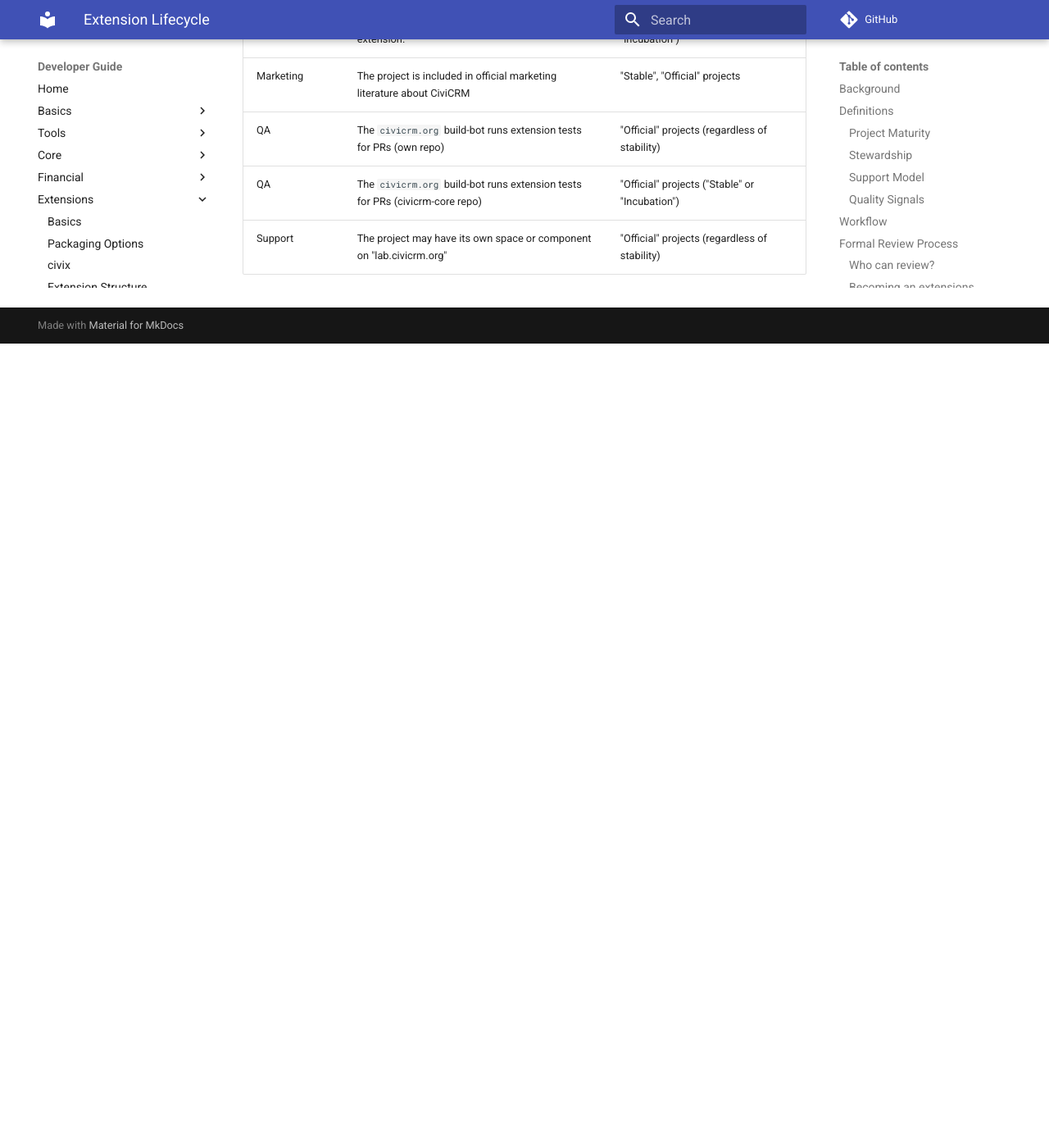
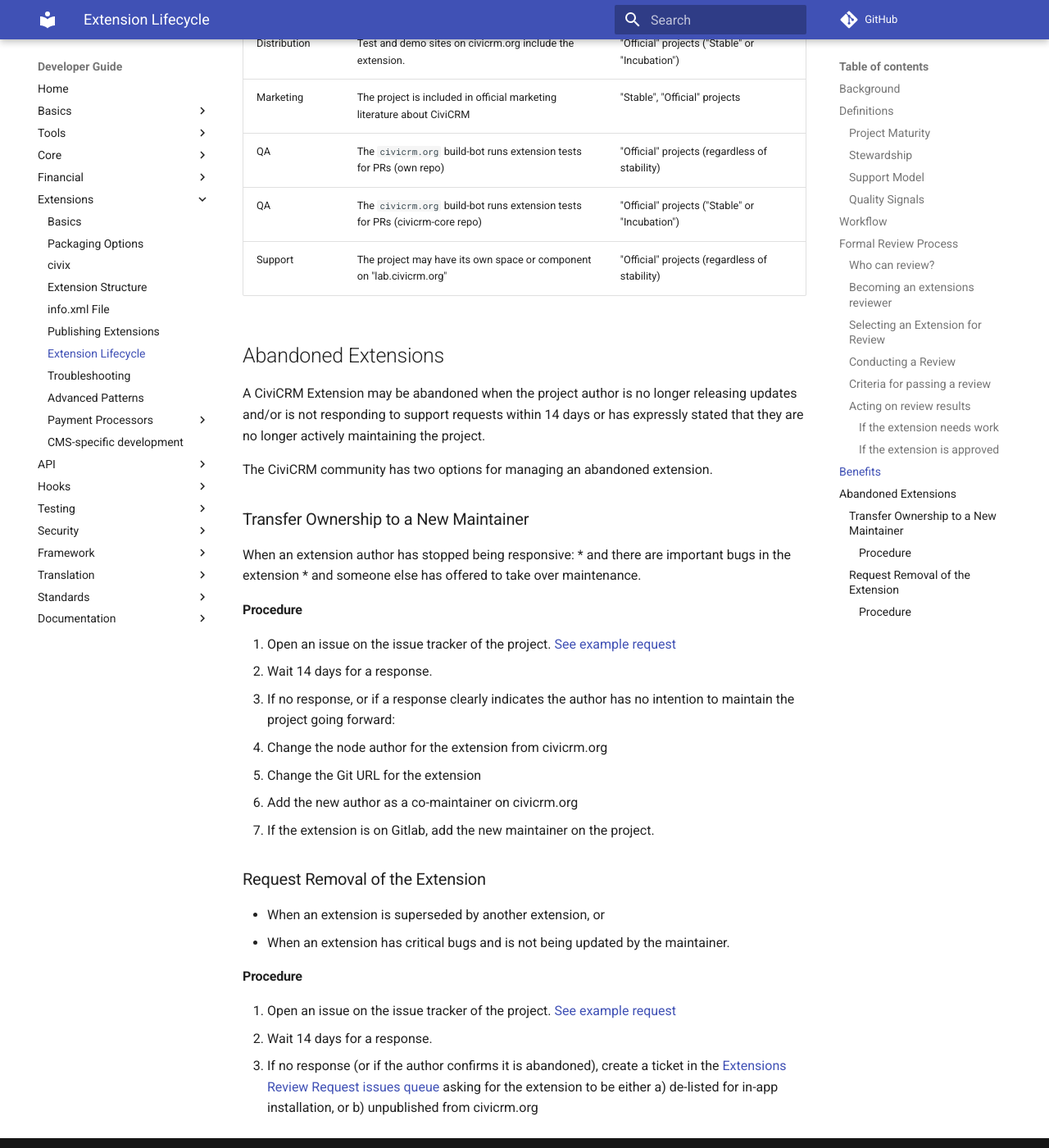
Before and after one commit to civicrm/civicrm-dev-docs, an MkDocs documentation site: the page built from docs/extensions/lifecycle.md, in a window 1280 px wide and 1400 px high, scrolled down 10773 px. Shown: the whole window at 82% size. Built offline with MkDocs 1.6.1 and Material for MkDocs 9.7.7, drawn with Linux system fonts in a browser that asks for light colours; comment, search, counter and statistics services are not loaded; old or Windows-style settings are respelled for this version of MkDocs; before the commit the page ends 11192 px from its top, so only the background shows below that; some of the changed text lies outside the part shown.

Commit message:
CIVICRM-1375 Incorporate Abandoned Extensions process

```diff
--- a/docs/extensions/lifecycle.md
+++ b/docs/extensions/lifecycle.md
@@ -1,10 +1,9 @@
 # Extension Life cycle
 
 !!! tip "Abandoned Extension Process"
-    Are you looking for information on the process handling abandoned extensions for CiviCRM?
-    The current process that the CiviCRM community use for handling abandoned or unmaintained extensions is [documented on GitLab](https://lab.civicrm.org/extensions/extensions-directory/wikis/extension-maintainer-transfer-process).
+    Are you looking for information on the process handling abandoned extensions for CiviCRM? See [Abandoned Extensions](#abandoned-extensions).
 
-This document describes the process of publishing extensions within the CiviCRM ecosystem.
+This document describes the process of publishing extensions within the CiviCRM ecosystem and reporting abandoned extensions.
 
 ## Background
 
@@ -102,7 +101,6 @@
 | Stable	| Official	| Formal Review (heavy)	| As above. *Additionally* FormalReview criteria are more detailed. Announce to a high-visibility medium. At least one reviewer must be a senior member of the core team.	| In app, go to "Add New" and choose the extension.
 | Deprecated	| Contributed	| Self-Assessment	| In `civicrm.org`, the author marks the "extension" node as deprecated and announce to a high-visibility medium.	| Locate the extension on the website. View a block which says, "Install Instructions", which includes drush/wp-cli commands.
 | Deprecated	| Official	| Informal Discussion	| The author announces intent to deprecate in a high-visibility medium. If discussion is persuasive and no alternative maintainer comes forward, a senior member of core team flags the project as official.	| Locate the extension on the website. View a block which says, "Install Instructions", which includes drush/wp-cli commands.
-
 
 ## Formal Review Process {:#formal-review}
 
@@ -249,3 +247,36 @@
 | QA	| The `civicrm.org` build-bot runs extension tests for PRs (own repo)	| "Official" projects (regardless of stability)
 | QA	| The `civicrm.org` build-bot runs extension tests for PRs (civicrm-core repo)	| "Official" projects ("Stable" or "Incubation")
 | Support	| The project may have its own space or component on "lab.civicrm.org"	| "Official" projects (regardless of stability)
+
+## Abandoned Extensions {:#abandoned-extensions}
+
+A CiviCRM Extension may be abandoned when the project author is no longer releasing updates and/or is not responding to support requests within 14 days or has expressly stated that they are no longer actively maintaining the project.
+
+The CiviCRM community has two options for managing an abandoned extension.
+
+### Transfer Ownership to a New Maintainer
+
+When an extension author has stopped being responsive:
+* and there are important bugs in the extension
+* and someone else has offered to take over maintenance.
+
+#### Procedure
+
+1. Open an issue on the issue tracker of the project. [See example request](https://github.com/futurefirst/Email-Amender/pull/1#issuecomment-530755565)
+2. Wait 14 days for a response.
+3. If no response, or if a response clearly indicates the author has no intention to maintain the project going forward:
+   1. Change the node author for the extension from civicrm.org
+   2. Change the Git URL for the extension
+   3. Add the new author as a co-maintainer on civicrm.org
+   4. If the extension is on Gitlab, add the new maintainer on the project.
+
+### Request Removal of the Extension
+
+* When an extension is superseded by another extension, or
+* When an extension has critical bugs and is not being updated by the maintainer.
+
+#### Procedure
+
+1. Open an issue on the issue tracker of the project. [See example request](https://github.com/ChrisChinchilla/CiviCRM-eWay-recurring-payment-processor/issues/59)
+2. Wait 14 days for a response.
+3. If no response (or if the author confirms it is abandoned), create a ticket in the [Extensions Review Request issues queue](https://lab.civicrm.org/extensions/extension-review-requests/issues) asking for the extension to be either a) de-listed for in-app installation, or b) unpublished from civicrm.org
```
